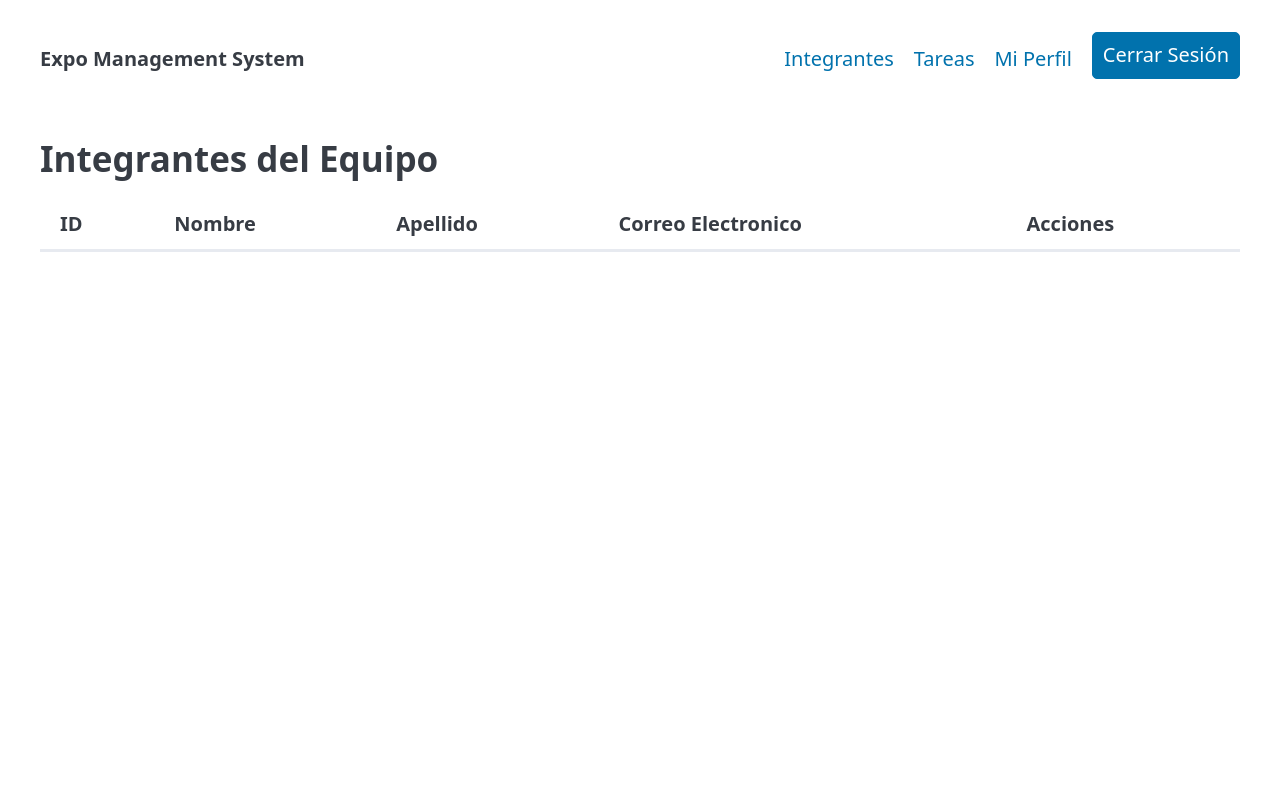
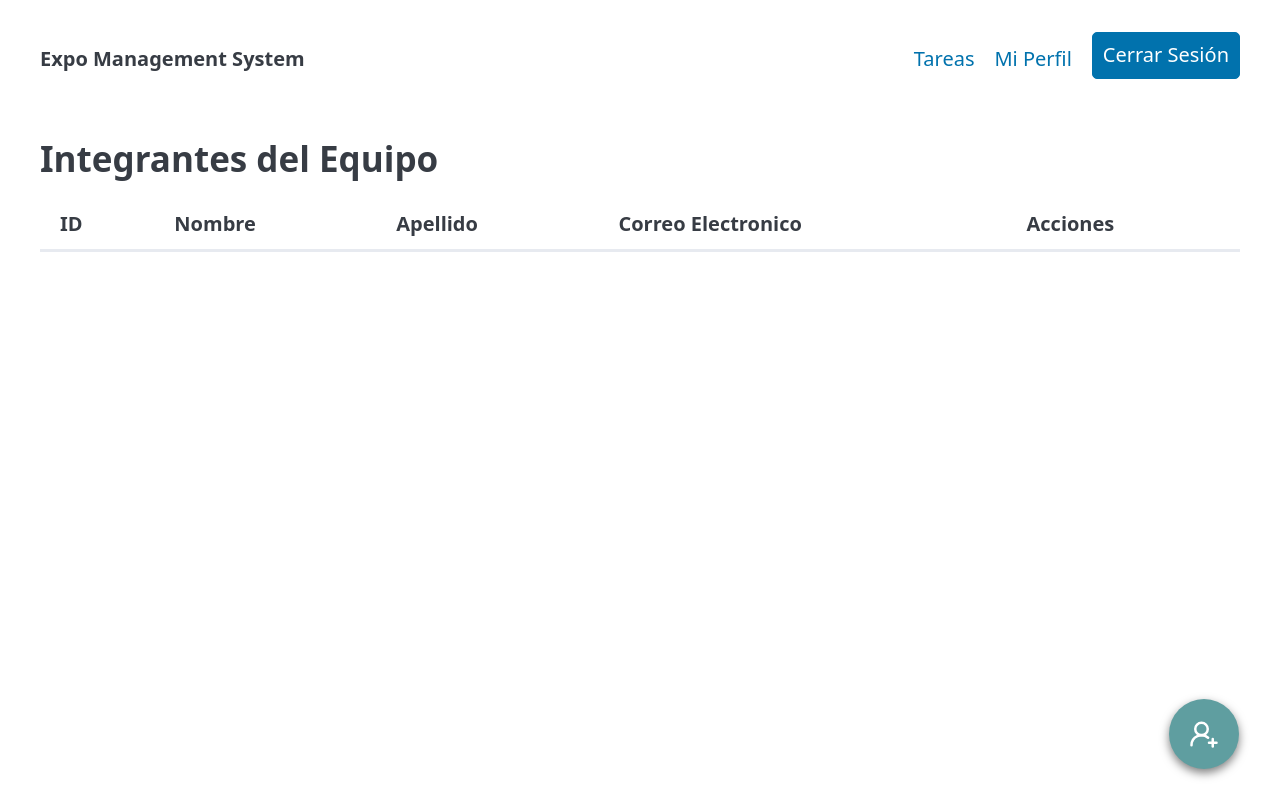
Before and after one commit to Diegorodri14/Crud-Web, a plain HTML site: page Index.html in a window 1280 px wide. Drawn offline with nearby package versions, Linux system fonts and the light colour scheme; no server answers.

Commit message:
Boton de Agregacion diseñado

```diff
--- /dev/null
+++ b/CSS/style.css
@@ -0,0 +1,43 @@
+.add-button{
+    position: fixed; /*El boton que queda "Flotante encima del contenedor"  */
+
+    bottom: 30px; /*Desde abajo*/
+
+    right: 40px; /*Desde la derecha*/
+
+    background-color: cadetblue; /*Color del fondo del boton*/
+
+    color: white; /*Color del icono*/
+
+    border-radius: 50%; /*Hacemos redondo el boton*/
+
+    width: 70px;
+    height: 70px; /*Tamaño del boton para que quede simetrico*/
+
+    border: none; /*Quitar bordes por defecto*/
+
+    box-shadow: 0 4px 10px rgba(0, 0, 0, 0.5); /*Sombra del botón*/
+
+    display: flex; /*Activamos Flexbox*/
+
+    justify-content: center; /*Alineacion horizontal*/
+
+    align-items: center; /*Alineacion vertical*/
+
+    z-index: 1001; /*Paera que el boton quede encima de todo*/
+
+    transition: transform 0.4s; /*Duracion de la animacion*/
+
+}
+
+.add-button:hover{
+    transform: scale(1.2); /*El boton se hace 1.2 veces mas grande*/
+}
+
+.Tabla-Scroll{
+    overflow-x: auto; /*Scroll horizontal*/
+}
+
+button{
+    margin: 1px; /*Separacion entre los botones*/
+}
--- a/Index.html
+++ b/Index.html
@@ -4,7 +4,12 @@
     <meta charset="UTF-8">
     <meta name="viewport" content="width=device-width, initial-scale=1.0">
     <title>Sistema de Gestión de Equipo EXPO</title>
+
+    <!-- Hoja de Estilos con Pico CSS-->
     <link rel="stylesheet" href="https://cdn.jsdelivr.net/npm/@picocss/pico@2/css/pico.min.css">
+
+    <!-- Hoja de estilos de nuestro proyecto-->
+    <link rel="stylesheet" href="CSS/style.css">
 
 </head>
 <body>
@@ -17,7 +22,6 @@
             </ul>
 
             <ul>
-                <li><a href="#">Integrantes</a></li>
                 <li><a href="#">Tareas</a></li>
                 <li><a href="#">Mi Perfil</a></li>
                 <li><a href="#" role="button">Cerrar Sesión</a></li>
@@ -27,10 +31,11 @@
 
     <main class="container">
         <h2>Integrantes del Equipo</h2>
-        <table id="Tabla" class="overflow-auto">
-            <thead>
-                <!-- "tr" - Table Row - Fila-->
-                <tr>
+            <div class="Tabla-Scroll">
+                <table id="Tabla" class="overflow-auto">
+                <thead>
+                    <!-- "tr" - Table Row - Fila-->
+                    <tr>
                     <th>ID</th>
                     <th>Nombre</th>
                     <th>Apellido</th>
@@ -42,7 +47,14 @@
                 <!-- Aqui van los registros que vienen de la API -->
             </tbody>
         </table>
+        </div>
     </main>
+
+    <!-- Borton flotante para agregar registros -->
+
+    <button id="btnAgregar" class="add-button">
+        <svg xmlns="http://www.w3.org/2000/svg" width="32" height="32" viewBox="0 0 24 24" fill="none" stroke="#ffffff" stroke-width="2" stroke-linecap="round" stroke-linejoin="round" class="lucide lucide-user-round-plus-icon lucide-user-round-plus"><path d="M2 21a8 8 0 0 1 13.292-6"/><circle cx="10" cy="8" r="5"/><path d="M19 16v6"/><path d="M22 19h-6"/></svg>
+    </button>
 
     <script src="JS/script.js"></script>
 </body>
```
